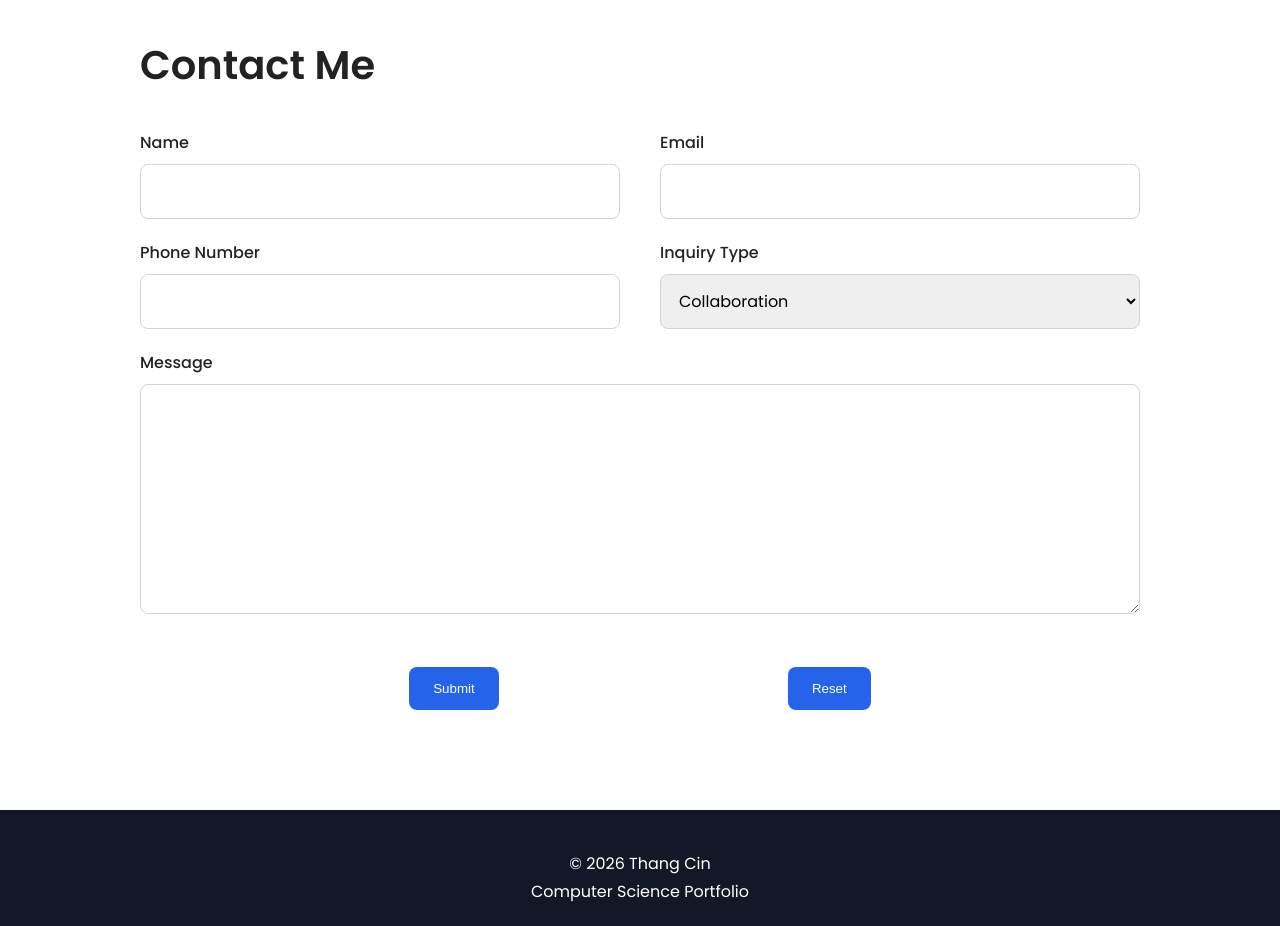
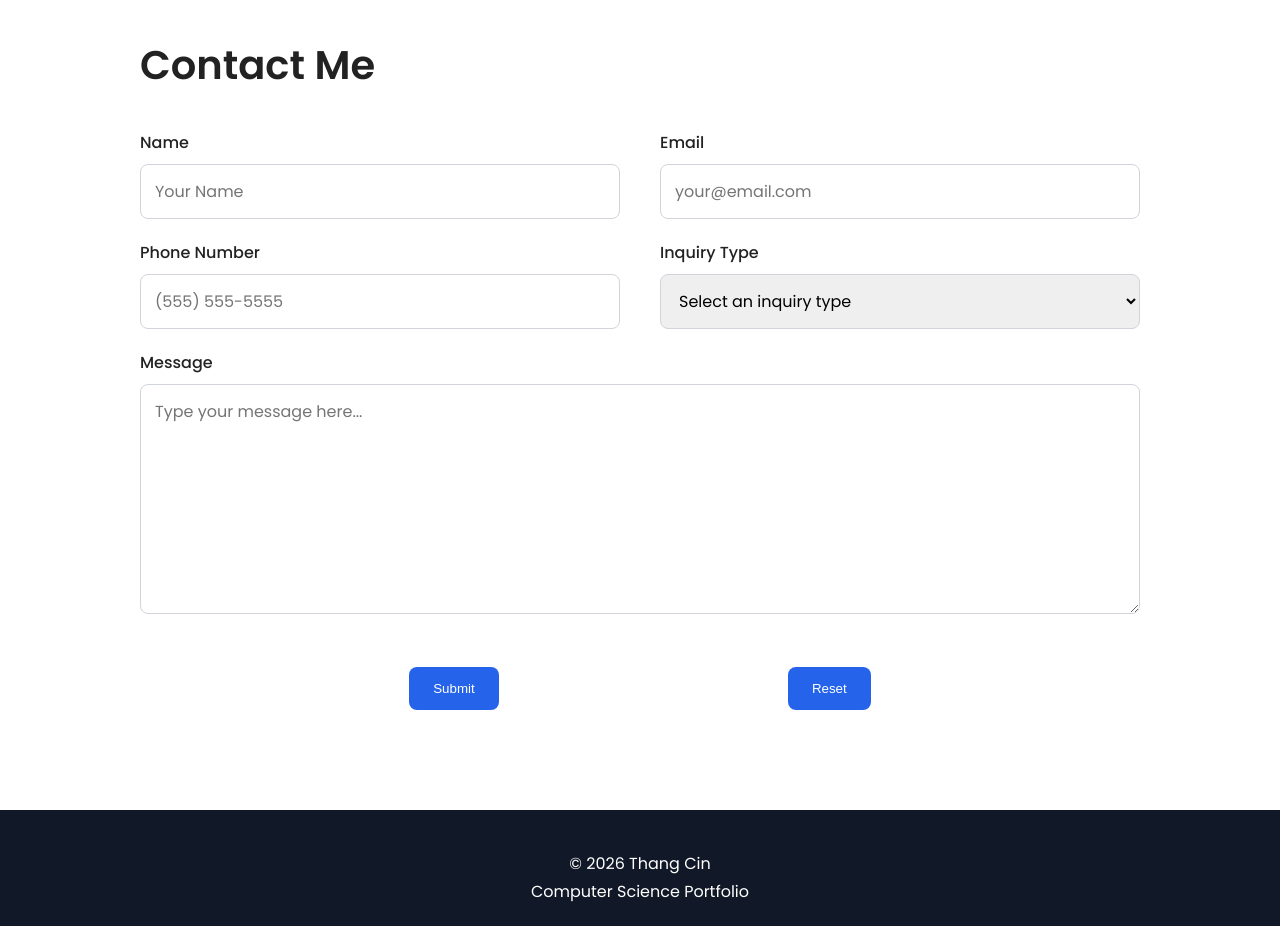
Before and after one commit to tcin-cyber/myportfolio, a plain HTML site: page index.html in a window 1280 px wide. Shown: the part 3040-3966 px from the top of the page. Drawn offline with Linux system fonts and the light colour scheme.

Commit message:
fix accessibility issues

```diff
--- a/index.html
+++ b/index.html
@@ -61,16 +61,6 @@
       <!-- Mobile Navbar -->
 
       <nav class="navbar small-screen-navbar">
-        <input
-          type="checkbox"
-          id="navbar-toggle-trigger"
-          class="navbar-toggle-trigger"
-        />
-
-        <label for="navbar-toggle-trigger" class="navbar-circular-icon-button">
-          <i class="fa-solid fa-bars"></i>
-        </label>
-
         <div class="small-screen-navbar-element-container">
           <ul class="nav-list">
             <li class="nav-list-item">
@@ -171,7 +161,7 @@
             <div class="space-between-distributed-row-container">
               <h3>Programming Languages</h3>
 
-              <button class="close-popup-button">
+              <button class="close-popup-button" aria-label="Close popup">
                 <i class="fa-solid fa-xmark"></i>
               </button>
             </div>
@@ -204,7 +194,7 @@
             <div class="space-between-distributed-row-container">
               <h3>Web Development</h3>
 
-              <button class="close-popup-button">
+              <button class="close-popup-button" aria-label="Close popup">
                 <i class="fa-solid fa-xmark"></i>
               </button>
             </div>
@@ -234,7 +224,7 @@
             <div class="space-between-distributed-row-container">
               <h3>Tools & Technologies</h3>
 
-              <button class="close-popup-button">
+              <button class="close-popup-button" aria-label="Close popup">
                 <i class="fa-solid fa-xmark"></i>
               </button>
             </div>
@@ -277,7 +267,7 @@
               <div class="space-between-distributed-row-container">
                 <h3>Software Engineering</h3>
 
-                <button class="close-popup-button">
+                <button class="close-popup-button" aria-label="Close popup">
                   <i class="fa-solid fa-xmark"></i>
                 </button>
               </div>
@@ -307,7 +297,7 @@
               <div class="space-between-distributed-row-container">
                 <h3>Database Systems</h3>
 
-                <button class="close-popup-button">
+                <button class="close-popup-button" aria-label="Close popup">
                   <i class="fa-solid fa-xmark"></i>
                 </button>
               </div>
@@ -339,7 +329,7 @@
               <div class="space-between-distributed-row-container">
                 <h3>Web Applications</h3>
 
-                <button class="close-popup-button">
+                <button class="close-popup-button" aria-label="Close popup">
                   <i class="fa-solid fa-xmark"></i>
                 </button>
               </div>
@@ -381,7 +371,7 @@
             <div class="space-between-distributed-row-container">
               <h3>Student Planner</h3>
 
-              <button class="close-popup-button">
+              <button class="close-popup-button" aria-label="Close popup">
                 <i class="fa-solid fa-xmark"></i>
               </button>
             </div>
@@ -412,7 +402,7 @@
             <div class="space-between-distributed-row-container">
               <h3>Social Media BST</h3>
 
-              <button class="close-popup-button">
+              <button class="close-popup-button" aria-label="Close popup">
                 <i class="fa-solid fa-xmark"></i>
               </button>
             </div>
@@ -445,7 +435,7 @@
             <div class="space-between-distributed-row-container">
               <h3>Weather Dashboard</h3>
 
-              <button class="close-popup-button">
+              <button class="close-popup-button" aria-label="Close popup">
                 <i class="fa-solid fa-xmark"></i>
               </button>
             </div>
@@ -495,68 +485,82 @@
     <!-- CONTACT -->
 
     <div class="content-container">
-      <form id="Contact" class="form">
+      <form id="contact-form" class="form">
         <h1>Contact Me</h1>
 
         <div
           class="space-between-distributed-row-container vertically-stacked-sm-screen-container"
         >
-          <p class="label-input-group form-element-container">
-            <span class="form-label"> Name </span>
+          <div class="label-input-group form-element-container">
+            <label for="name" class="form-label">Name</label>
 
-            <input class="form-input-box" type="text" id="name" name="name" />
-          </p>
+            <input
+              class="form-input-box"
+              type="text"
+              id="name"
+              name="name"
+              placeholder="Your Name"
+              required
+            />
+          </div>
 
-          <p class="label-input-group form-element-container">
-            <span class="form-label"> Email </span>
+          <div class="label-input-group form-element-container">
+            <label for="email" class="form-label">Email</label>
 
             <input
               class="form-input-box"
               type="email"
               id="email"
               name="email"
+              placeholder="your@email.com"
+              required
             />
-          </p>
+          </div>
         </div>
 
         <div
           class="space-between-distributed-row-container vertically-stacked-sm-screen-container"
         >
-          <p class="label-input-group form-element-container">
-            <span class="form-label"> Phone Number </span>
+          <div class="label-input-group form-element-container">
+            <label for="phone" class="form-label">Phone Number</label>
 
-            <input class="form-input-box" type="tel" id="phone" />
-          </p>
+            <input
+              class="form-input-box"
+              type="tel"
+              id="phone"
+              name="phone"
+              placeholder="(555) 555-5555"
+            />
+          </div>
 
-          <p class="label-input-group form-element-container">
-            <span class="form-label"> Inquiry Type </span>
+          <div class="label-input-group form-element-container">
+            <label for="inquiry" class="form-label">Inquiry Type</label>
 
-            <select class="form-input-box" id="inquiry">
-              <option>Collaboration</option>
-
-              <option>Internship</option>
-
-              <option>Networking</option>
-
-              <option>General Question</option>
+            <select class="form-input-box" id="inquiry" name="inquiry" required>
+              <option value="" selected disabled>Select an inquiry type</option>
+              <option value="collaboration">Collaboration</option>
+              <option value="internship">Internship</option>
+              <option value="networking">Networking</option>
+              <option value="general-question">General Question</option>
             </select>
-          </p>
+          </div>
         </div>
 
-        <label for="message" class="form-label"> Message </label>
+        <label for="message" class="form-label">Message</label>
 
         <textarea
           class="form-textarea form-element-container"
           id="message"
+          name="message"
           rows="8"
-        >
-        </textarea>
+          placeholder="Type your message here..."
+          required
+        ></textarea>
 
         <div
           class="space-evenly-distributed-row-container form-buttons-container"
         >
           <input class="form-button" type="submit" value="Submit" />
-
           <input class="form-button" type="reset" value="Reset" />
         </div>
 
```
